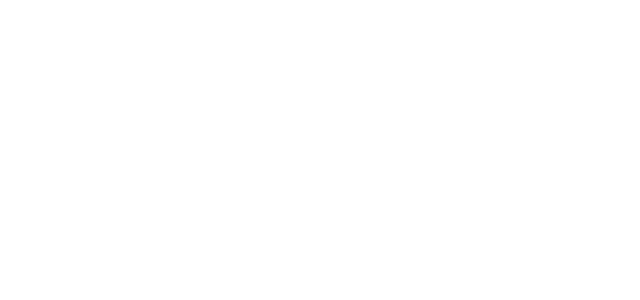
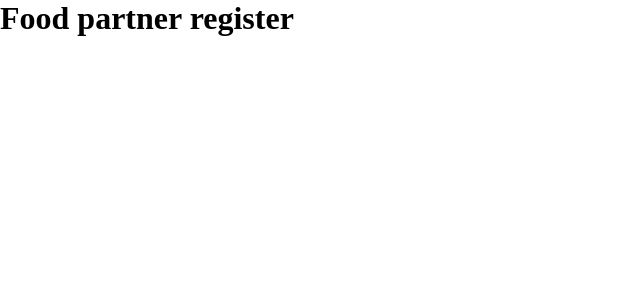
Before and after one commit to chiragSharma2424/food-app, a React (Vite) app in the folder frontend/: page /food-partner/register in a window 1280 px wide. Shown: the top 300 px of the page, without its empty margins (0-640 px from the left). Built offline with nearby package versions, Linux system fonts and the light colour scheme.

Commit message:
created sperate files of routes

```diff
--- a/frontend/src/App.jsx
+++ b/frontend/src/App.jsx
@@ -1,10 +1,11 @@
 import React from 'react'
 import './App.css'
+import AppRoutes from './routes/AppRoutes';
 
 function App() {
   return (
     <div>
-
+      <AppRoutes />
     </div>
   )
 }
--- /dev/null
+++ b/frontend/src/routes/AppRoutes.jsx
@@ -0,0 +1,16 @@
+import React from 'react'
+import { BrowserRouter as Router, Route, Routes } from 'react-router-dom'
+
+function AppRoutes() {
+  return (
+    <Router>
+        <Routes>
+            <Route path='/user/register' element={<h1>user register</h1>} />
+            <Route path='/user/login' element={<h1>user login</h1>} />
+            <Route path='/food-partner/register' element={<h1>Food partner register</h1>} />
+        </Routes>
+    </Router>
+  )
+}
+
+export default AppRoutes;
```
